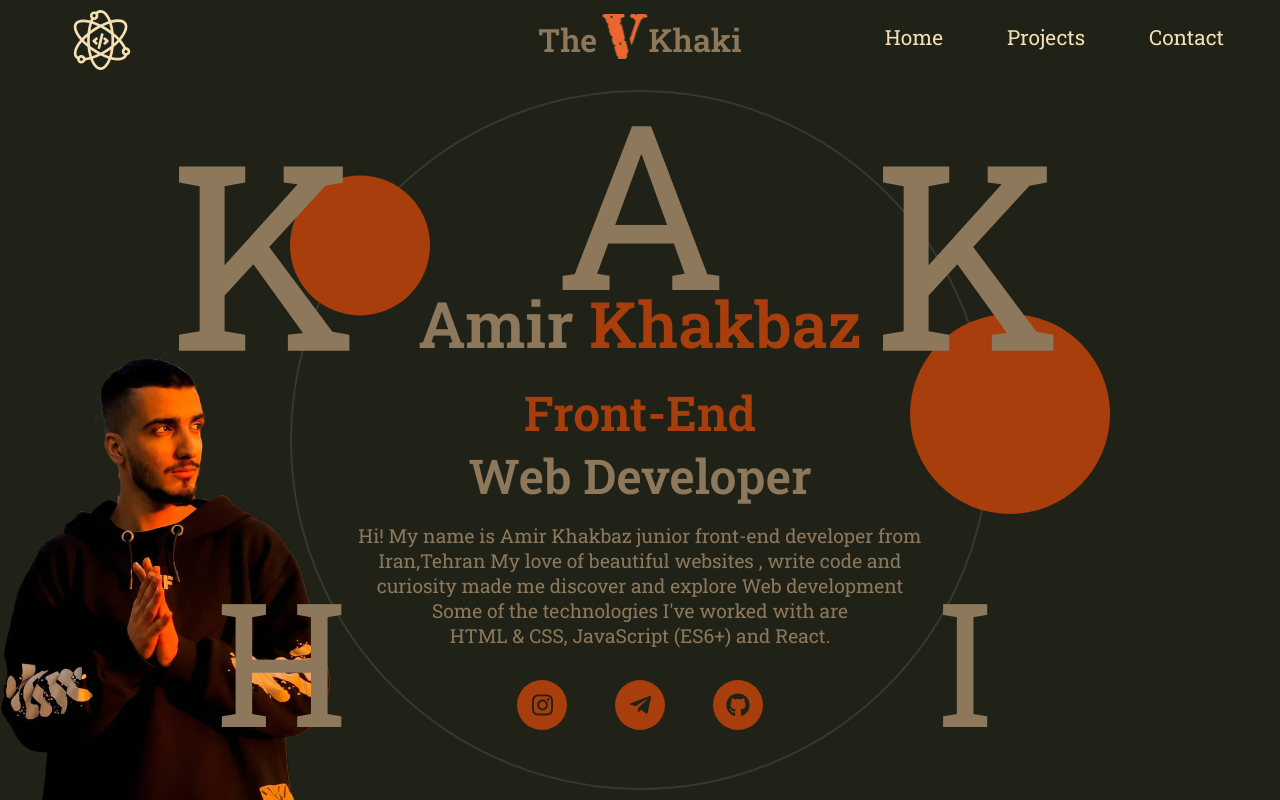
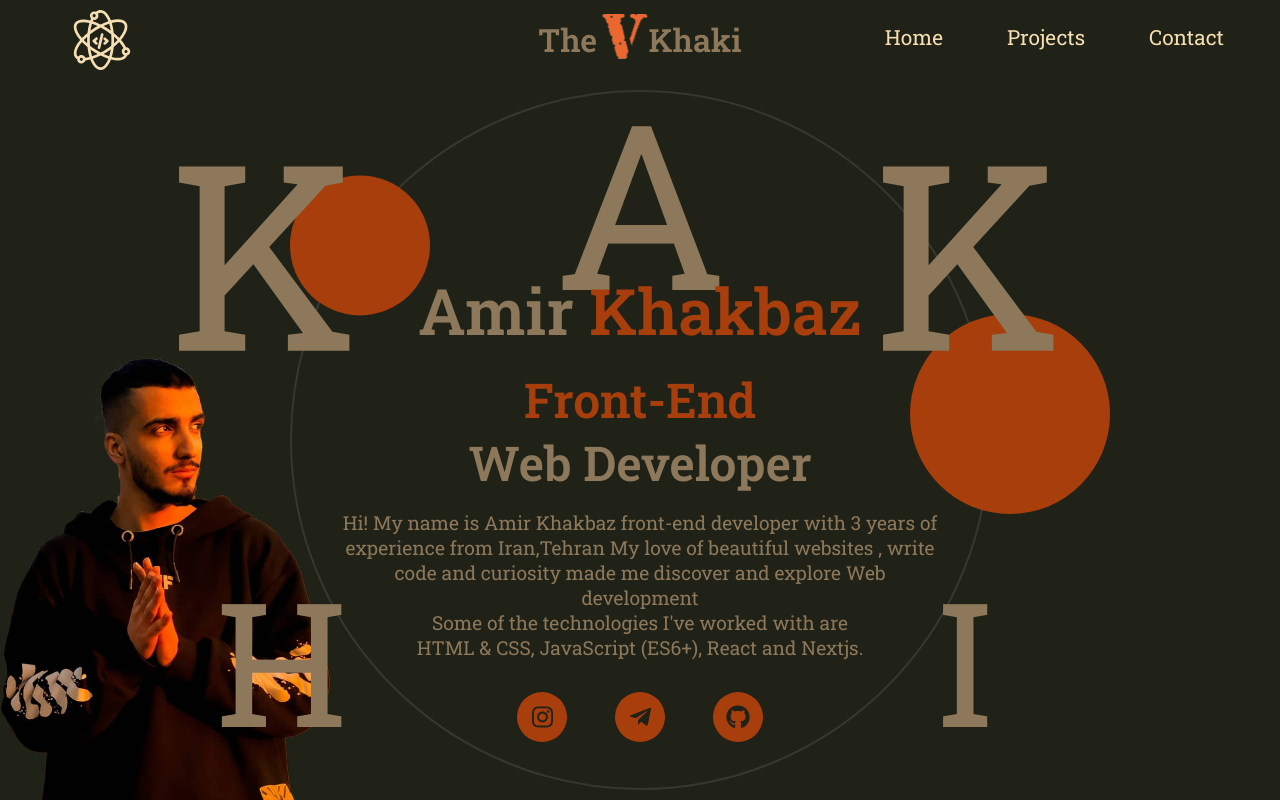
Before and after one commit to TheVKhaki/TheVKhaki-Portfolio, a React (Create React App) app: page / in a window 1280 px wide. Built offline with nearby package versions, Linux system fonts and the light colour scheme.

Commit message:
change text

```diff
--- a/src/components/HomeSection.jsx
+++ b/src/components/HomeSection.jsx
@@ -84,11 +84,11 @@ const HomeSection = () => {
             Front-End <br /> Web Developer
           </h2>
           <p>
-            Hi! My name is Amir Khakbaz junior front-end developer from
-            Iran,Tehran My love of beautiful websites , write code and curiosity
-            made me discover and explore Web development
+            Hi! My name is Amir Khakbaz front-end developer with 3 years of
+            experience from Iran,Tehran My love of beautiful websites , write
+            code and curiosity made me discover and explore Web development
             <br /> Some of the technologies I've worked with are <br />
-            HTML & CSS, JavaScript (ES6+) and React.
+            HTML & CSS, JavaScript (ES6+), React and Nextjs.
           </p>
           {/* Social-media*/}
           <div className="home-social">
```
Also changed, not shown: 1 other file (tests, documents, lock files or other folders).
